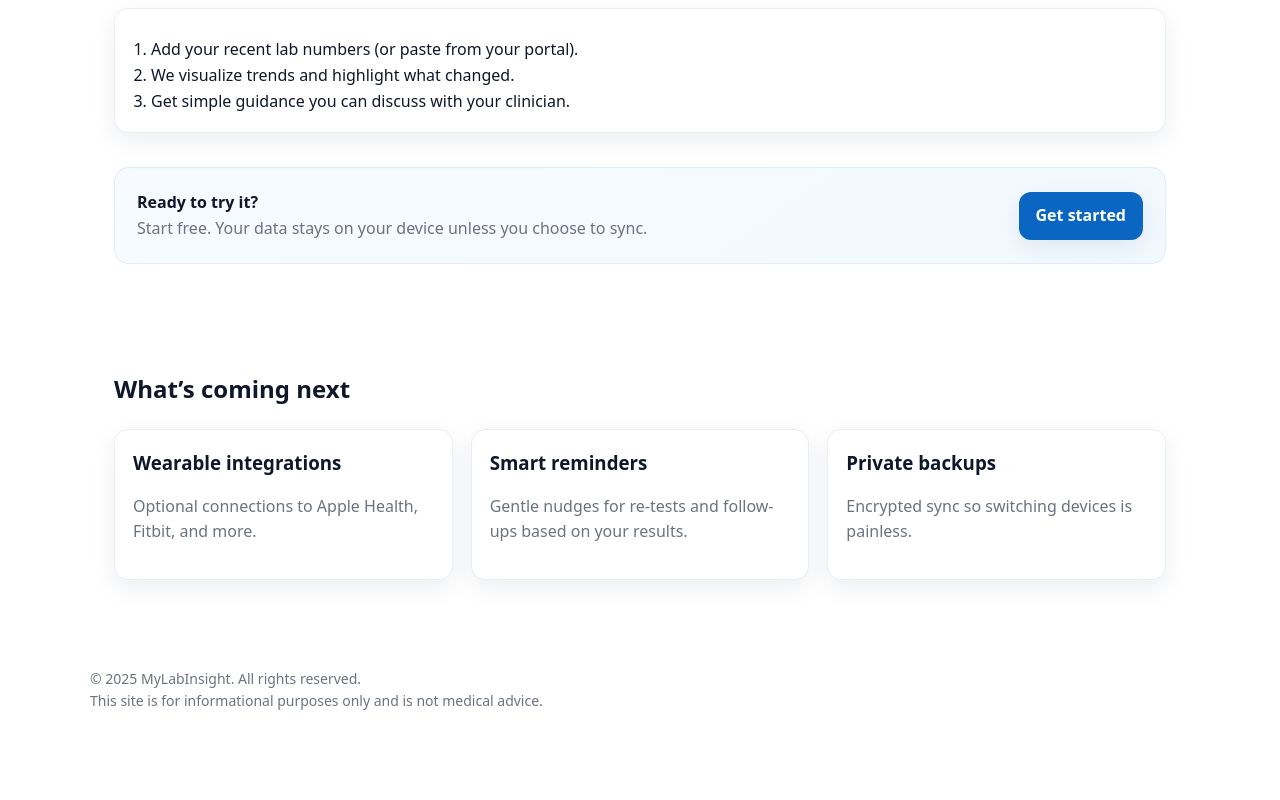
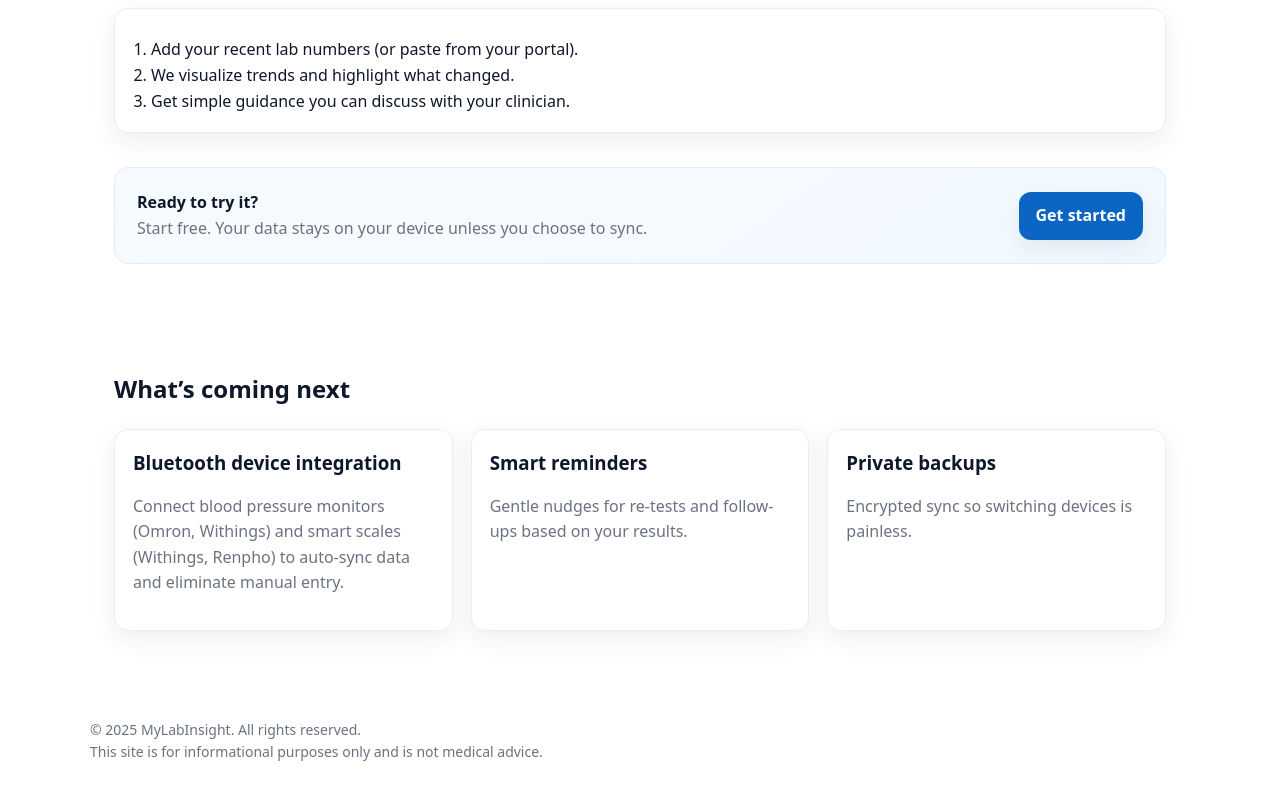
Before and after one commit to nakrech/mylabinsight-site, a plain HTML site: page index.html in a window 1280 px wide. Shown: the part 1027-1827 px from the top of the page. Before the commit the page ends 1790 px from the top, so only its background shows below. Drawn offline with Linux system fonts and the light colour scheme.

Commit message:
"Update What's Coming Next - focus on Bluetooth devices"

```diff
--- a/index.html
+++ b/index.html
@@ -182,8 +182,8 @@
       <h2>What’s coming next</h2>
       <div class="grid" style="margin-top:10px">
         <div class="card">
-          <h3>Wearable integrations</h3>
-          <p class="muted">Optional connections to Apple Health, Fitbit, and more.</p>
+          <h3>Bluetooth device integration</h3>
+          <p class="muted">Connect blood pressure monitors (Omron, Withings) and smart scales (Withings, Renpho) to auto-sync data and eliminate manual entry.</p>
         </div>
         <div class="card">
           <h3>Smart reminders</h3>
```
